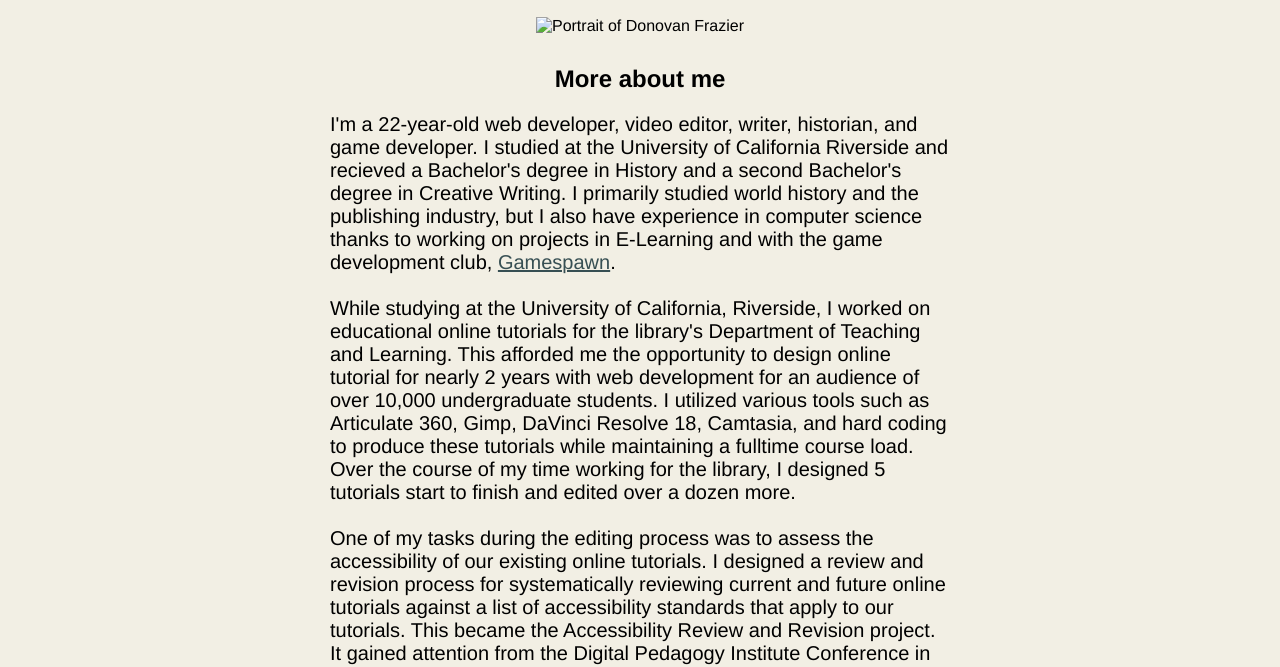
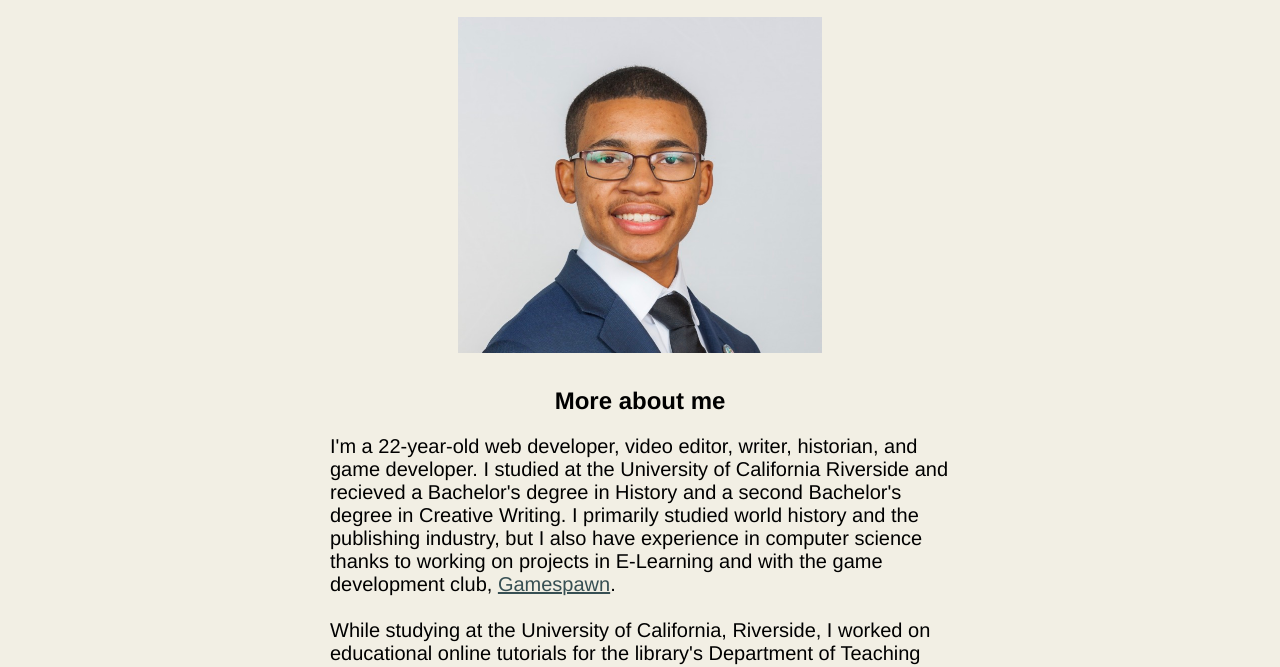
Before and after one commit to dawn-frazier/portfolio-site, a plain HTML site: page about.html in a window 1280 px wide. Shown: the part 125-792 px from the top of the page. Drawn offline with Linux system fonts and the light colour scheme; a script that the page names is missing.

Commit message:
Image code change

```diff
--- a/about.html
+++ b/about.html
@@ -80,7 +80,7 @@
 
         <div class="center-text">
 
-            <img src="Author Cropped Profile Image.png" alt="Portrait of Donovan Frazier" class="center-text" style="width:384.4px;">
+            <img src="professional_headshot.jpg" alt="Portrait of Donovan Frazier" class="center-text" style="width:384.4px;">
 
             <h2>More about me</h2>
 
```
